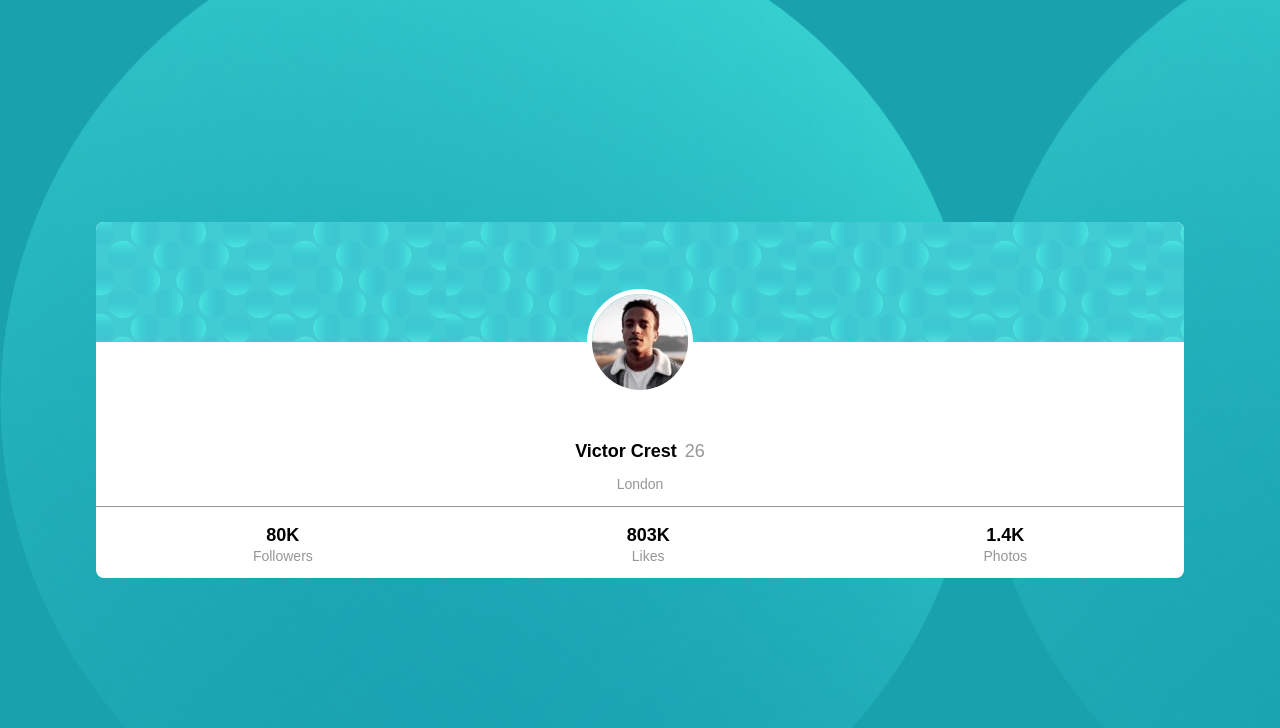
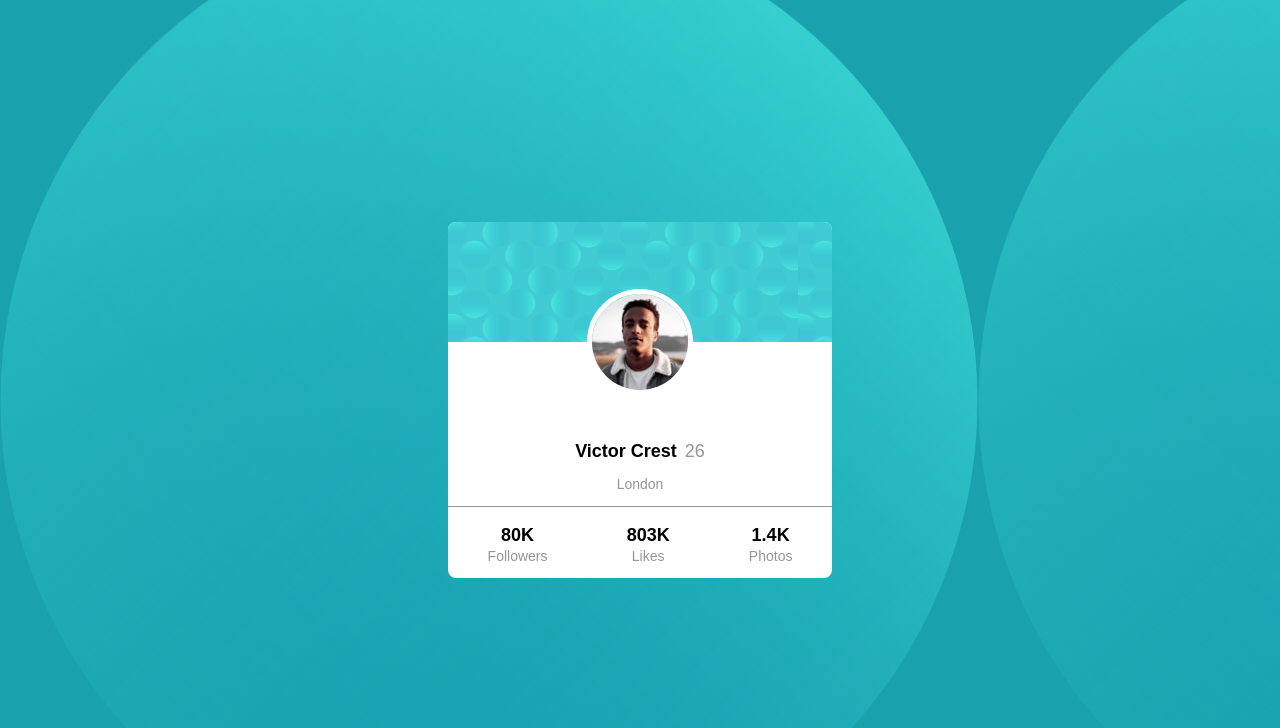
Before and after one commit to DanielChamaco1/presentacion, a plain HTML site: page index.html in a window 1280 px wide. Drawn offline with Linux system fonts and the light colour scheme.

Commit message:
desktop realizado

```diff
--- /dev/null
+++ b/desktop1024.css
@@ -0,0 +1,3 @@
+.profile-card{
+    width: 30%;
+}
--- /dev/null
+++ b/desktop1440.css
@@ -0,0 +1,3 @@
+.profile-card{
+    width: 25%;
+}
--- a/index.html
+++ b/index.html
@@ -12,6 +12,8 @@
 
   <!-- Feel free to remove these styles or customise in your own stylesheet 👍 -->
   <link rel="stylesheet" href="./estilos.css">
+  <link rel="stylesheet" href="./desktop1440.css" media="screen and (min-width:1440px)">
+  <link rel="stylesheet" href="./desktop1024.css" media="screen and (min-width:1024px">
   <link rel="preconnect" href="https://fonts.googleapis.com">
   <link rel="preconnect" href="https://fonts.gstatic.com" crossorigin>
   <link href="https://fonts.googleapis.com/css2?family=Kumbh+Sans:wght@400;700&display=swap" rel="stylesheet">
```
